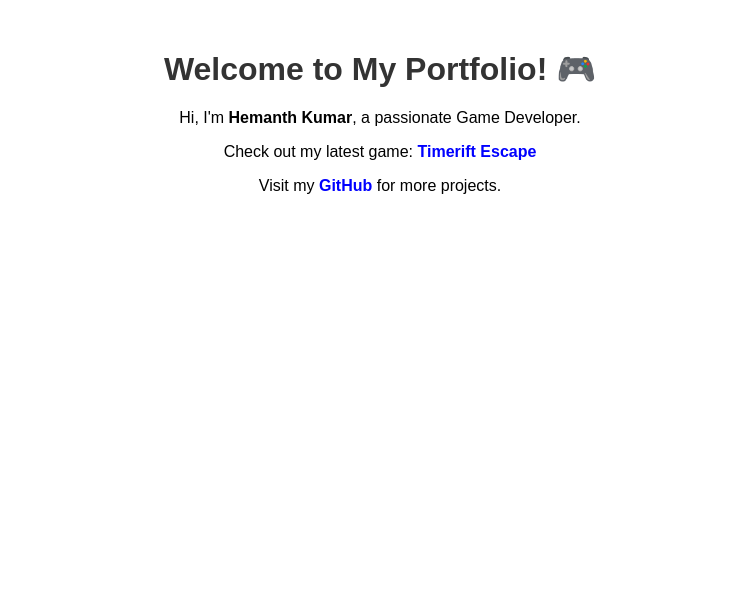
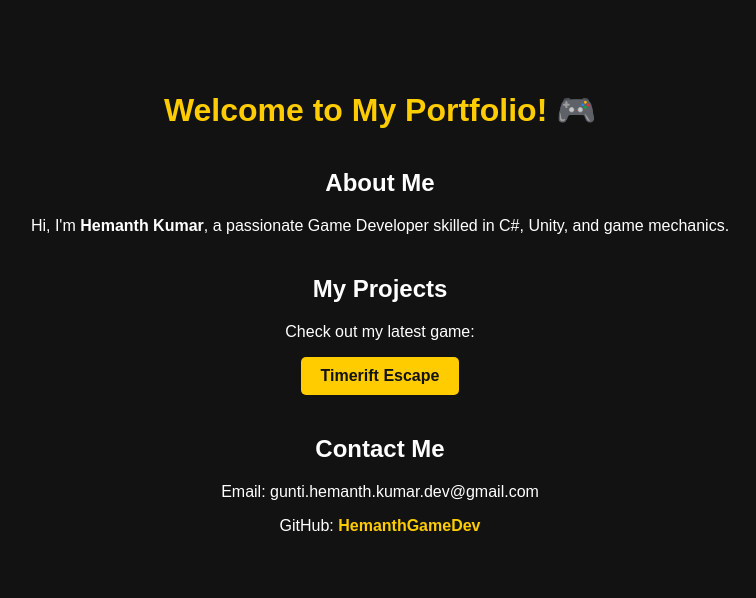
Before and after one commit to HemanthGameDev/HemanthGameDev.github.io, a plain HTML site: page index.html in a window 1280 px wide. Shown: the whole page, without its empty margins (260-1016 px from the left). Drawn offline with Linux system fonts and the light colour scheme.

Commit message:
Update index.html

```diff
--- a/index.html
+++ b/index.html
@@ -5,15 +5,34 @@
     <meta name="viewport" content="width=device-width, initial-scale=1.0">
     <title>Hemanth Kumar | Game Developer</title>
     <style>
-        body { font-family: Arial, sans-serif; text-align: center; margin: 50px; }
-        h1 { color: #333; }
-        a { color: blue; text-decoration: none; font-weight: bold; }
+        body { font-family: Arial, sans-serif; text-align: center; margin: 50px; background-color: #121212; color: #fff; }
+        h1 { color: #ffcc00; }
+        a { color: #ffcc00; text-decoration: none; font-weight: bold; }
+        .container { max-width: 800px; margin: auto; padding: 20px; }
+        .section { margin: 40px 0; }
+        .btn { display: inline-block; background: #ffcc00; padding: 10px 20px; color: #121212; border-radius: 5px; text-decoration: none; font-weight: bold; }
     </style>
 </head>
 <body>
-    <h1>Welcome to My Portfolio! 🎮</h1>
-    <p>Hi, I'm <b>Hemanth Kumar</b>, a passionate Game Developer.</p>
-    <p>Check out my latest game: <a href="https://gunti-hemanth-kumar.itch.io/timeriftescape" target="_blank">Timerift Escape</a></p>
-    <p>Visit my <a href="https://github.com/HemanthGameDev" target="_blank">GitHub</a> for more projects.</p>
+    <div class="container">
+        <h1>Welcome to My Portfolio! 🎮</h1>
+
+        <div class="section">
+            <h2>About Me</h2>
+            <p>Hi, I'm <b>Hemanth Kumar</b>, a passionate Game Developer skilled in C#, Unity, and game mechanics.</p>
+        </div>
+
+        <div class="section">
+            <h2>My Projects</h2>
+            <p>Check out my latest game:</p>
+            <a href="https://gunti-hemanth-kumar.itch.io/timeriftescape" target="_blank" class="btn">Timerift Escape</a>
+        </div>
+
+        <div class="section">
+            <h2>Contact Me</h2>
+            <p>Email: gunti.hemanth.kumar.dev@gmail.com</p>
+            <p>GitHub: <a href="https://github.com/HemanthGameDev" target="_blank">HemanthGameDev</a></p>
+        </div>
+    </div>
 </body>
 </html>
```
